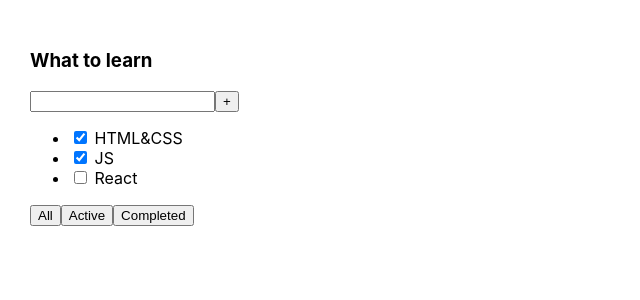
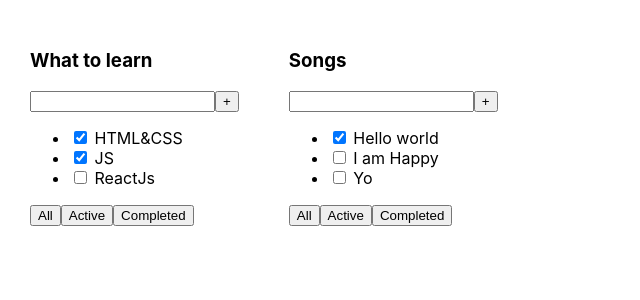
Before and after one commit to srgbar/todolist-2022, a React (Create React App) app: page / in a window 1280 px wide. Shown: the top 300 px of the page, without its empty margins (0-640 px from the left). Built offline with nearby package versions, Linux system fonts and the light colour scheme.

Commit message:
lesson 1 (props)

```diff
--- a/src/App.tsx
+++ b/src/App.tsx
@@ -1,33 +1,26 @@
 import React from 'react';
 import './App.css';
+import {Todolist} from "./Todolist";
 
 function App() {
+
+    const tasks1 = [
+        {id: 1, title: "HTML&CSS", isDone: true},
+        {id: 2, title: "JS", isDone: true},
+        {id: 3, title: "ReactJs", isDone: false}
+    ]
+    const tasks2 = [
+        {id: 1, title: "Hello world", isDone: true},
+        {id: 2, title: "I am Happy ", isDone: false},
+        {id: 3, title: "Yo", isDone: false}
+    ]
+
     return (
         <div className="App">
-            <Todolist/>
+            <Todolist title={"What to learn"} tasks={tasks1}/>
+            <Todolist title={"Songs"} tasks={tasks2}/>
         </div>
     );
 }
 
 export default App;
-
-
-const Todolist = () => {
-    return <div>
-        <h3>What to learn</h3>
-        <div>
-            <input/>
-            <button>+</button>
-        </div>
-        <ul>
-            <li><input type="checkbox" checked={true}/> <span>HTML&CSS</span></li>
-            <li><input type="checkbox" checked={true}/> <span>JS</span></li>
-            <li><input type="checkbox" checked={false}/> <span>React</span></li>
-        </ul>
-        <div>
-            <button>All</button>
-            <button>Active</button>
-            <button>Completed</button>
-        </div>
-    </div>
-};
--- /dev/null
+++ b/src/Todolist.tsx
@@ -0,0 +1,32 @@
+import React from "react";
+
+type TaskType = {
+    id: number
+    title: string
+    isDone: boolean
+}
+
+type PropsType = {
+    title: string
+    tasks: Array<TaskType>
+}
+
+export const Todolist = (props: PropsType) => {
+    return <div>
+        <h3>{props.title}</h3>
+        <div>
+            <input/>
+            <button>+</button>
+        </div>
+        <ul>
+            <li><input type="checkbox" checked={props.tasks[0].isDone}/> <span>{props.tasks[0].title}</span></li>
+            <li><input type="checkbox" checked={props.tasks[1].isDone}/> <span>{props.tasks[1].title}</span></li>
+            <li><input type="checkbox" checked={props.tasks[2].isDone}/> <span>{props.tasks[2].title}</span></li>
+        </ul>
+        <div>
+            <button>All</button>
+            <button>Active</button>
+            <button>Completed</button>
+        </div>
+    </div>
+};
```
